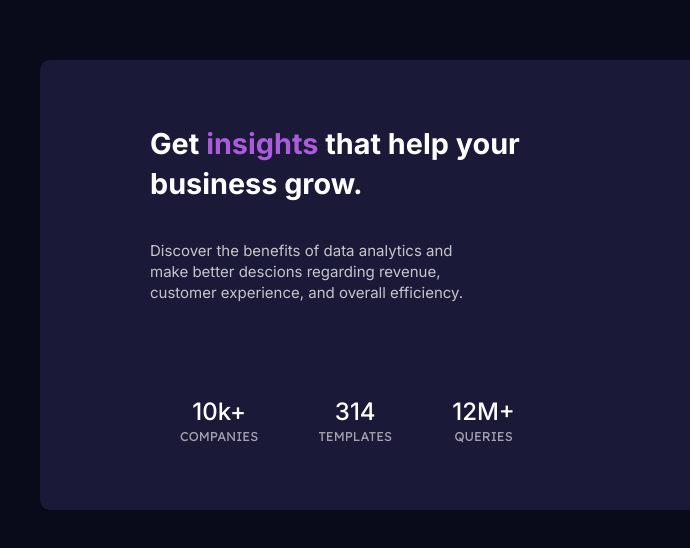
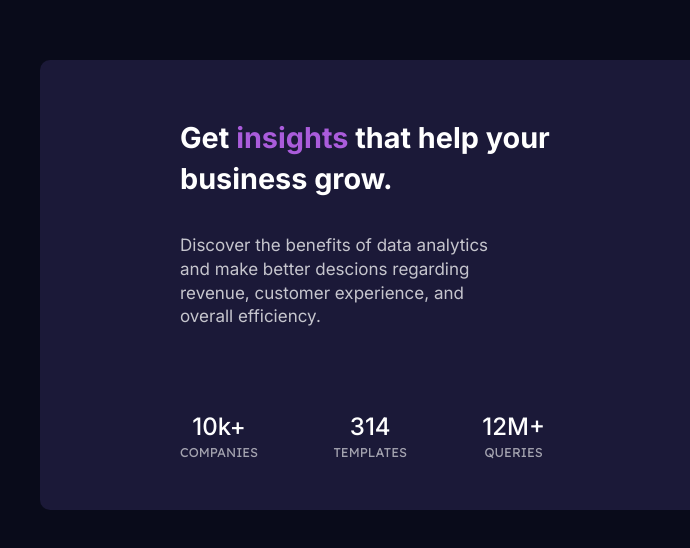
Before and after one commit to Sideris452/stats-preview-card, a website: page index.html in a window 1280 px wide. Shown: the part 110-658 px from the top of the page, 0-690 px from the left. Drawn offline with Linux system fonts and the light colour scheme.

Commit message:
finalized the css styling for tablet and desktop

```diff
--- a/css/main.css
+++ b/css/main.css
@@ -361,9 +361,9 @@ p {
       justify-content: space-around;
       margin-left: 60px;
       margin-top: 30px;
-      margin-right: 120px;
+      margin-right: 90px;
       margin-bottom: 0;
-      padding: 0 0 0 50px;
+      padding: 0 0 0 80px;
       min-width: 380px;
      }
 
@@ -380,7 +380,8 @@ p {
       margin-top: 35px;
       margin-left: 0;
       margin-right: 50px;
-      padding-right: 60px;
+      padding-right: 40px;
+      font-size: 17px ;
      }
 
      .statement-wrapper {
@@ -390,9 +391,9 @@ p {
      .stats-wrapper {
       display: flex;
       flex-direction: row;
-      justify-content: space-around;
+      justify-content: space-between;
       min-width: 350px;
-      margin: 0 30px 30px 0;
+      margin: 0 60px 20px 0;
      }
 
      .stats {
```
Also changed, not shown: index.html (+0 -3 lines).
